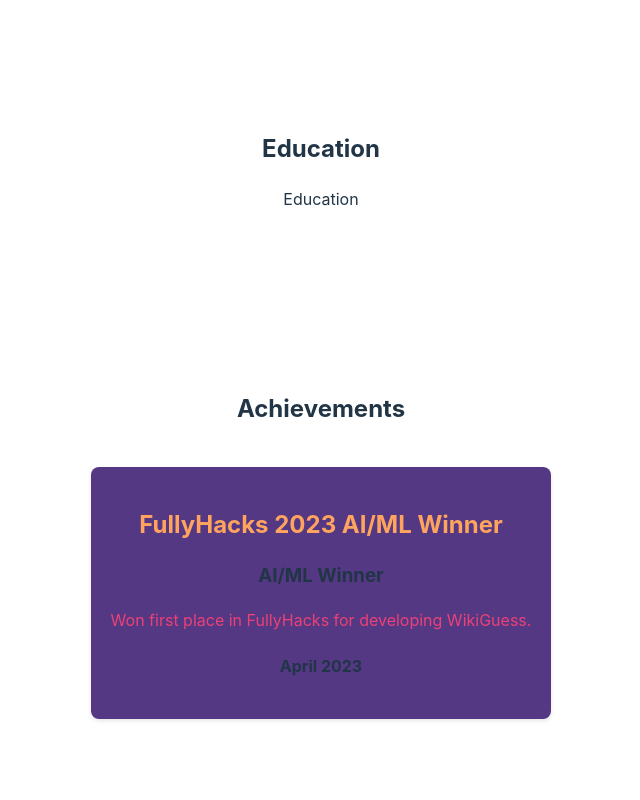
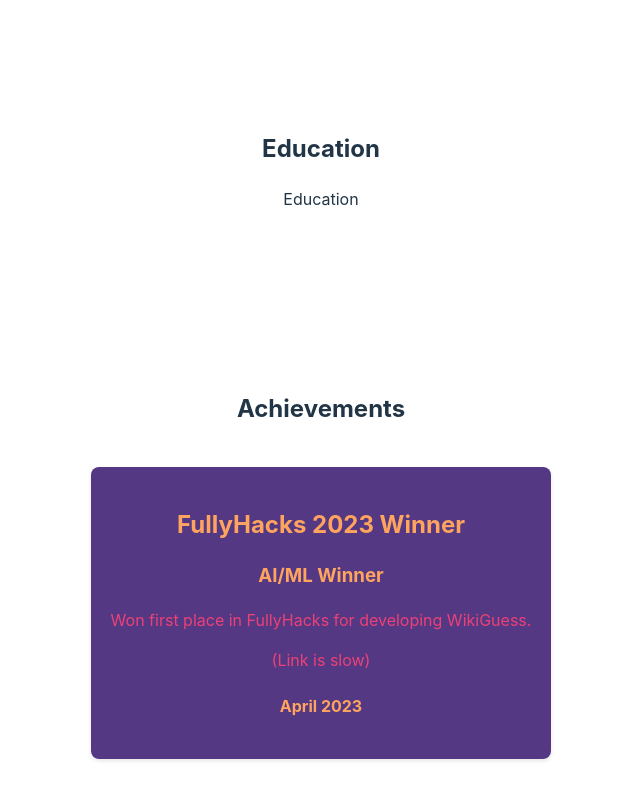
Before and after one commit to darrenxychen/portfolio-website-react, a React (Vite) app: page / in a window 1280 px wide. Shown: the part 1529-2329 px from the top of the page, without its empty margins (319-959 px from the left). Built offline with nearby package versions, Linux system fonts and the light colour scheme.

Commit message:
added fullyhacks website link

```diff
--- a/src/components/Achievements.css
+++ b/src/components/Achievements.css
@@ -21,7 +21,7 @@
 
 .achievement h2 {
   margin-bottom: 10px;
-    color: #FFA45e;
+  color: #ffa45e;
 }
 
 .achievement p {
@@ -34,7 +34,7 @@
 }
 
 .achievement-details p {
-    color: #FFA45e;
+  color: #ffa45e;
   margin-bottom: 5px;
 }
 
@@ -48,3 +48,8 @@
     flex: auto;
   }
 }
+
+a {
+    text-decoration: none;
+    color: #FFA45e;
+}
--- a/src/components/Achievements.jsx
+++ b/src/components/Achievements.jsx
@@ -5,12 +5,15 @@
   return (
     <div className="achievements-container">
       <div className="achievement">
-        <h2>FullyHacks 2023 AI/ML Winner</h2>
-        <h3>AI/ML Winner</h3>
-        <p>Won first place in FullyHacks for developing WikiGuess.</p>
-        <div className="achievement-details">
-          <h4>April 2023</h4>
-        </div>
+        <a href="https://fullyhacks-test.onrender.com/" target="_blank" rel="noopener noreferrer">
+          <h2>FullyHacks 2023 Winner</h2>
+          <h3>AI/ML Winner</h3>
+          <p>Won first place in FullyHacks for developing WikiGuess.</p>
+          <p>(Link is slow)</p>
+          <div className="achievement-details">
+            <h4>April 2023</h4>
+          </div>
+        </a>
       </div>
     </div>
   );
```
Lines whose indentation alone changed are shown as unchanged.
